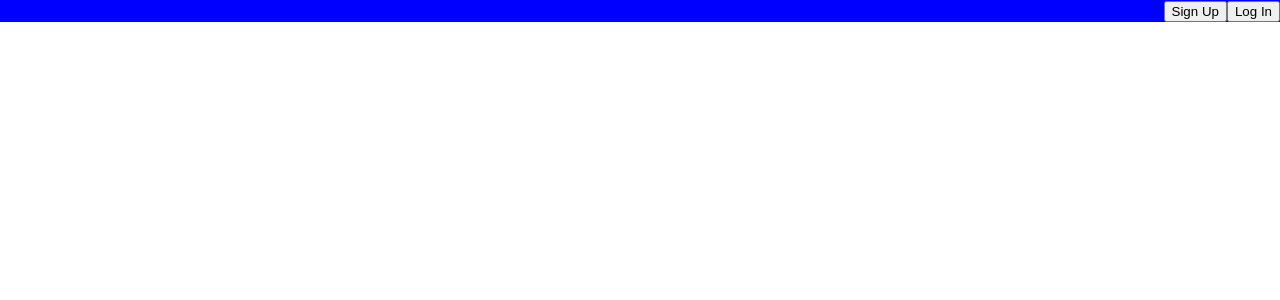
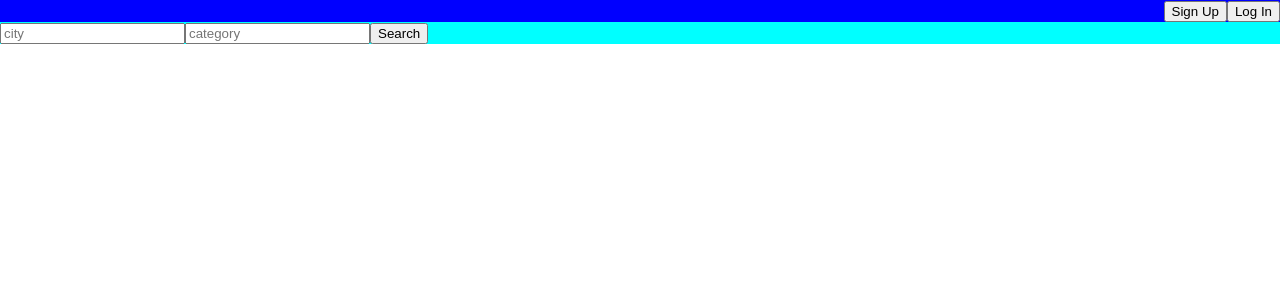
Before and after one commit to ophren/CoVent, a React (Create React App) app in the folder client/: page / in a window 1280 px wide. Shown: the top 300 px of the page. Built offline with nearby package versions, Linux system fonts and the light colour scheme.

Commit message:
add raw searchbar

```diff
--- a/client/src/components/landingPage/landingPage.tsx
+++ b/client/src/components/landingPage/landingPage.tsx
@@ -6,6 +6,7 @@ import './landingPage.css'
 import { useDispatch } from 'react-redux'
 import { setUserName } from '../../redux/userState/userActions';
 import { TopBarLandingPage } from './topBarLandingPage/topBarLandingPage';
+import { Searchbar } from './searchbar/searchbar';
 
 
 
@@ -25,6 +26,7 @@ export const LandingPage = (): ReactElement => {
   return (
     <div className="landing_page_container">
       <TopBarLandingPage />
+      <Searchbar/>
 
 
 
--- /dev/null
+++ b/client/src/components/landingPage/searchbar/searchbar.tsx
@@ -0,0 +1,25 @@
+
+import React from 'react'
+
+
+
+export const Searchbar = () => {
+
+  return (
+
+    <div>
+      <form>
+        <input type="text" placeholder="city"  />
+        <input type="text" placeholder="category"/>
+        <button type="submit">Search</button>
+      </form>
+    </div>
+
+
+
+
+
+
+  )
+
+}
--- a/client/tsconfig.json
+++ b/client/tsconfig.json
@@ -18,7 +18,7 @@
     "resolveJsonModule": true,
     "isolatedModules": true,
     "noEmit": true,
-    "jsx": "react"
+    "jsx": "react-jsx"
   },
   "include": [
     "src"
```
Also changed, not shown: client/src/components/landingPage/searchbar/searchbar.css (added), 1 other file (tests, documents, lock files or other folders).
